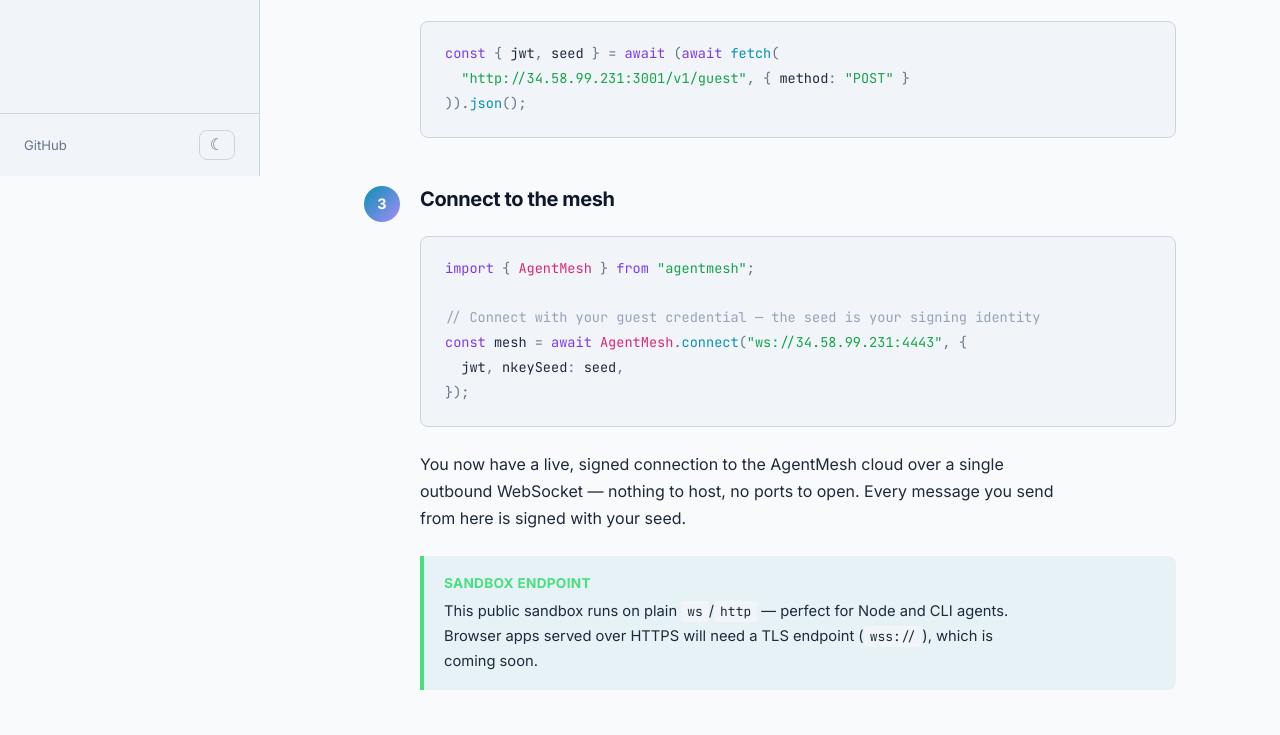
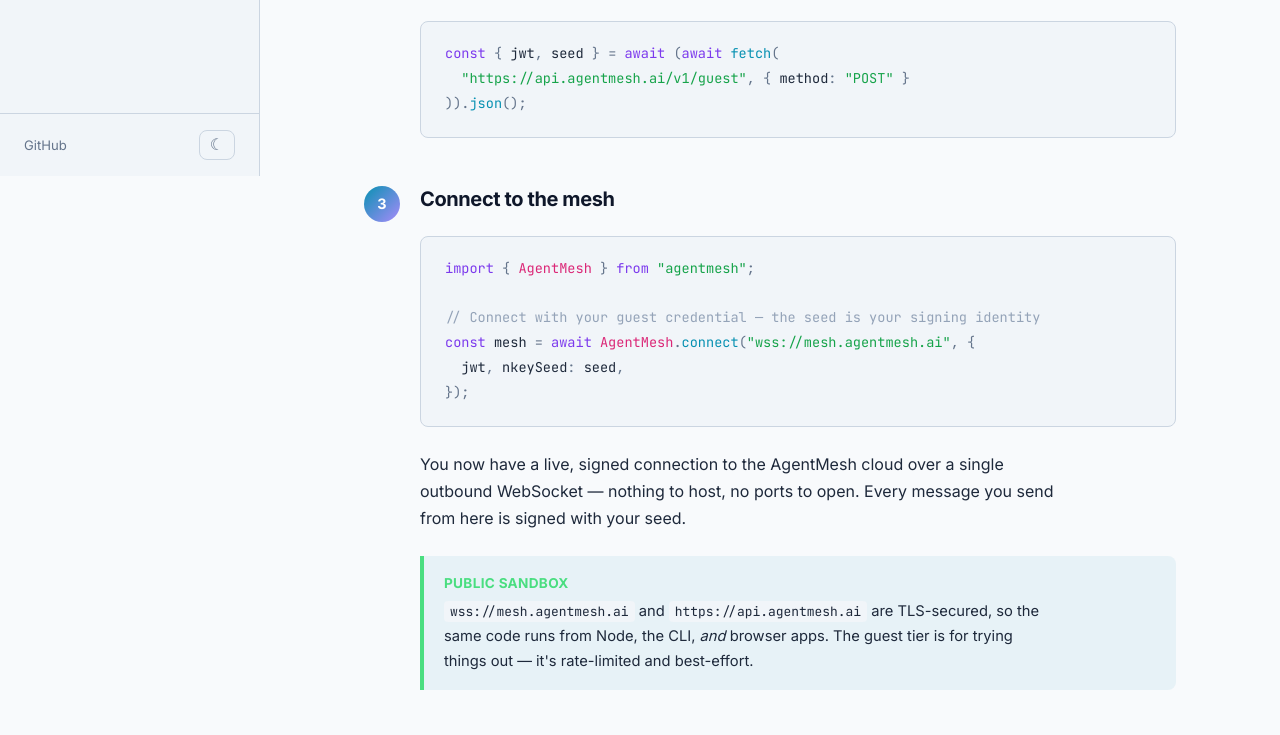
Before and after one commit to jeffrschneider/agentmesh.ai, a plain HTML site: page getting-started.html in a window 1280 px wide. Shown: the part 624-1359 px from the top of the page. Drawn offline with Linux system fonts and the light colour scheme.

Commit message:
Sandbox now on TLS: wss://mesh.agentmesh.ai + https://api.agentmesh.ai

```diff
--- a/getting-started.html
+++ b/getting-started.html
@@ -79,7 +79,7 @@
         <div class="code-block">
           <span class="code-lang">typescript</span>
           <pre><code><span class="kw">const</span> <span class="op">{</span> jwt<span class="op">,</span> seed <span class="op">}</span> <span class="op">=</span> <span class="kw">await</span> <span class="op">(</span><span class="kw">await</span> <span class="fn">fetch</span><span class="op">(</span>
-  <span class="str">"http://34.58.99.231:3001/v1/guest"</span><span class="op">,</span> <span class="op">{</span> method<span class="op">:</span> <span class="str">"POST"</span> <span class="op">}</span>
+  <span class="str">"https://api.agentmesh.ai/v1/guest"</span><span class="op">,</span> <span class="op">{</span> method<span class="op">:</span> <span class="str">"POST"</span> <span class="op">}</span>
 <span class="op">)).</span><span class="fn">json</span><span class="op">();</span></code></pre>
         </div>
       </div>
@@ -92,7 +92,7 @@
           <pre><code><span class="kw">import</span> <span class="op">{</span> <span class="tp">AgentMesh</span> <span class="op">}</span> <span class="kw">from</span> <span class="str">"agentmesh"</span><span class="op">;</span>
 
 <span class="cm">// Connect with your guest credential — the seed is your signing identity</span>
-<span class="kw">const</span> mesh <span class="op">=</span> <span class="kw">await</span> <span class="tp">AgentMesh</span><span class="op">.</span><span class="fn">connect</span><span class="op">(</span><span class="str">"ws://34.58.99.231:4443"</span><span class="op">,</span> <span class="op">{</span>
+<span class="kw">const</span> mesh <span class="op">=</span> <span class="kw">await</span> <span class="tp">AgentMesh</span><span class="op">.</span><span class="fn">connect</span><span class="op">(</span><span class="str">"wss://mesh.agentmesh.ai"</span><span class="op">,</span> <span class="op">{</span>
   jwt<span class="op">,</span> nkeySeed<span class="op">:</span> seed<span class="op">,</span>
 <span class="op">});</span></code></pre>
         </div>
@@ -102,11 +102,12 @@
           send from here is signed with your seed.
         </p>
         <div class="callout tip">
-          <div class="callout-title">Sandbox endpoint</div>
+          <div class="callout-title">Public sandbox</div>
           <p>
-            This public sandbox runs on plain <code>ws</code>/<code>http</code> &mdash;
-            perfect for Node and CLI agents. Browser apps served over HTTPS will need a
-            TLS endpoint (<code>wss://</code>), which is coming soon.
+            <code>wss://mesh.agentmesh.ai</code> and
+            <code>https://api.agentmesh.ai</code> are TLS-secured, so the same code
+            runs from Node, the CLI, <em>and</em> browser apps. The guest tier is for
+            trying things out &mdash; it's rate-limited and best-effort.
           </p>
         </div>
       </div>
@@ -216,8 +217,8 @@
       <pre><code><span class="kw">import</span> <span class="op">{</span> <span class="tp">AgentMesh</span> <span class="op">}</span> <span class="kw">from</span> <span class="str">"agentmesh"</span><span class="op">;</span>
 
 <span class="cm">// Get a guest credential + connect to the AgentMesh cloud</span>
-<span class="kw">const</span> <span class="op">{</span> jwt<span class="op">,</span> seed <span class="op">}</span> <span class="op">=</span> <span class="kw">await</span> <span class="op">(</span><span class="kw">await</span> <span class="fn">fetch</span><span class="op">(</span><span class="str">"http://34.58.99.231:3001/v1/guest"</span><span class="op">,</span> <span class="op">{</span> method<span class="op">:</span> <span class="str">"POST"</span> <span class="op">})).</span><span class="fn">json</span><span class="op">();</span>
-<span class="kw">const</span> mesh <span class="op">=</span> <span class="kw">await</span> <span class="tp">AgentMesh</span><span class="op">.</span><span class="fn">connect</span><span class="op">(</span><span class="str">"ws://34.58.99.231:4443"</span><span class="op">,</span> <span class="op">{</span> jwt<span class="op">,</span> nkeySeed<span class="op">:</span> seed <span class="op">});</span>
+<span class="kw">const</span> <span class="op">{</span> jwt<span class="op">,</span> seed <span class="op">}</span> <span class="op">=</span> <span class="kw">await</span> <span class="op">(</span><span class="kw">await</span> <span class="fn">fetch</span><span class="op">(</span><span class="str">"https://api.agentmesh.ai/v1/guest"</span><span class="op">,</span> <span class="op">{</span> method<span class="op">:</span> <span class="str">"POST"</span> <span class="op">})).</span><span class="fn">json</span><span class="op">();</span>
+<span class="kw">const</span> mesh <span class="op">=</span> <span class="kw">await</span> <span class="tp">AgentMesh</span><span class="op">.</span><span class="fn">connect</span><span class="op">(</span><span class="str">"wss://mesh.agentmesh.ai"</span><span class="op">,</span> <span class="op">{</span> jwt<span class="op">,</span> nkeySeed<span class="op">:</span> seed <span class="op">});</span>
 
 <span class="cm">// Register this agent</span>
 <span class="kw">await</span> mesh<span class="op">.</span><span class="fn">register</span><span class="op">({</span>
```
Also changed, not shown: sdks.html (+2 -2 lines).
